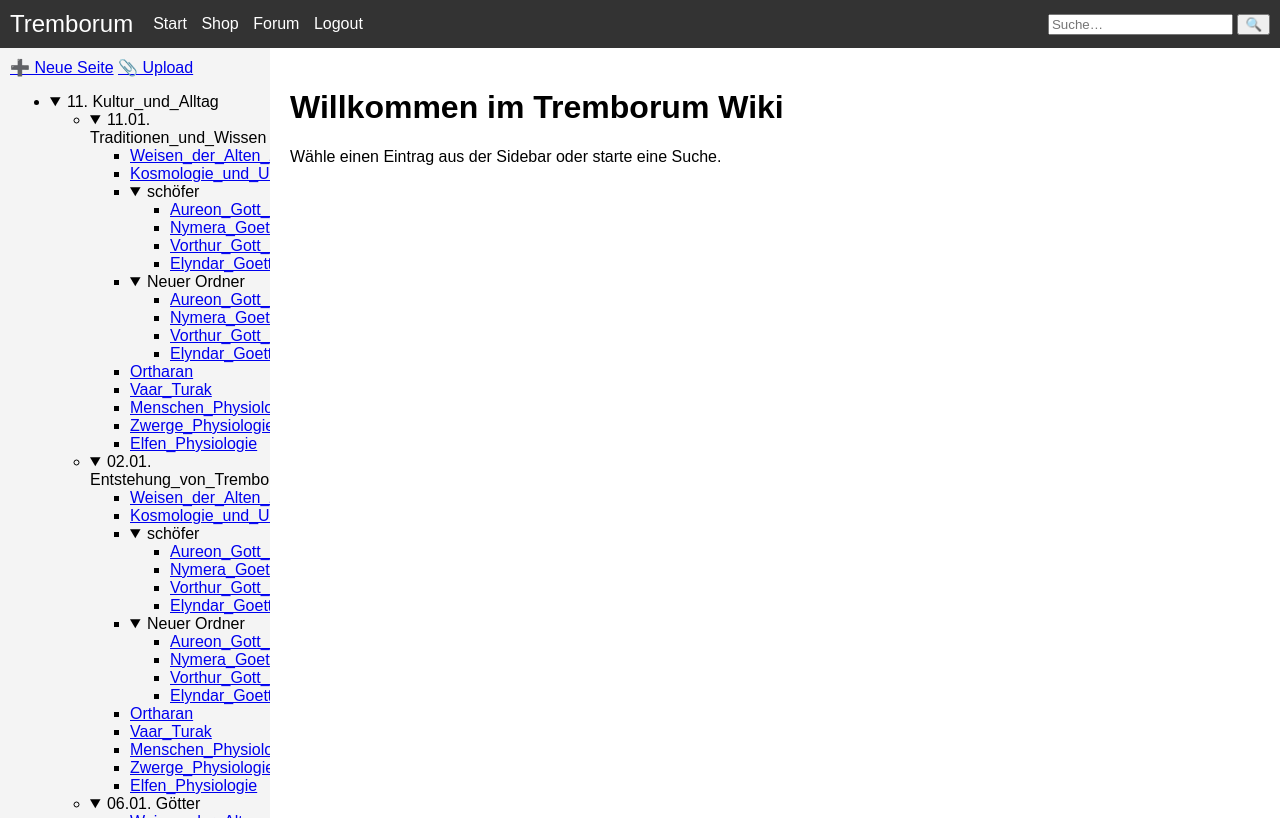
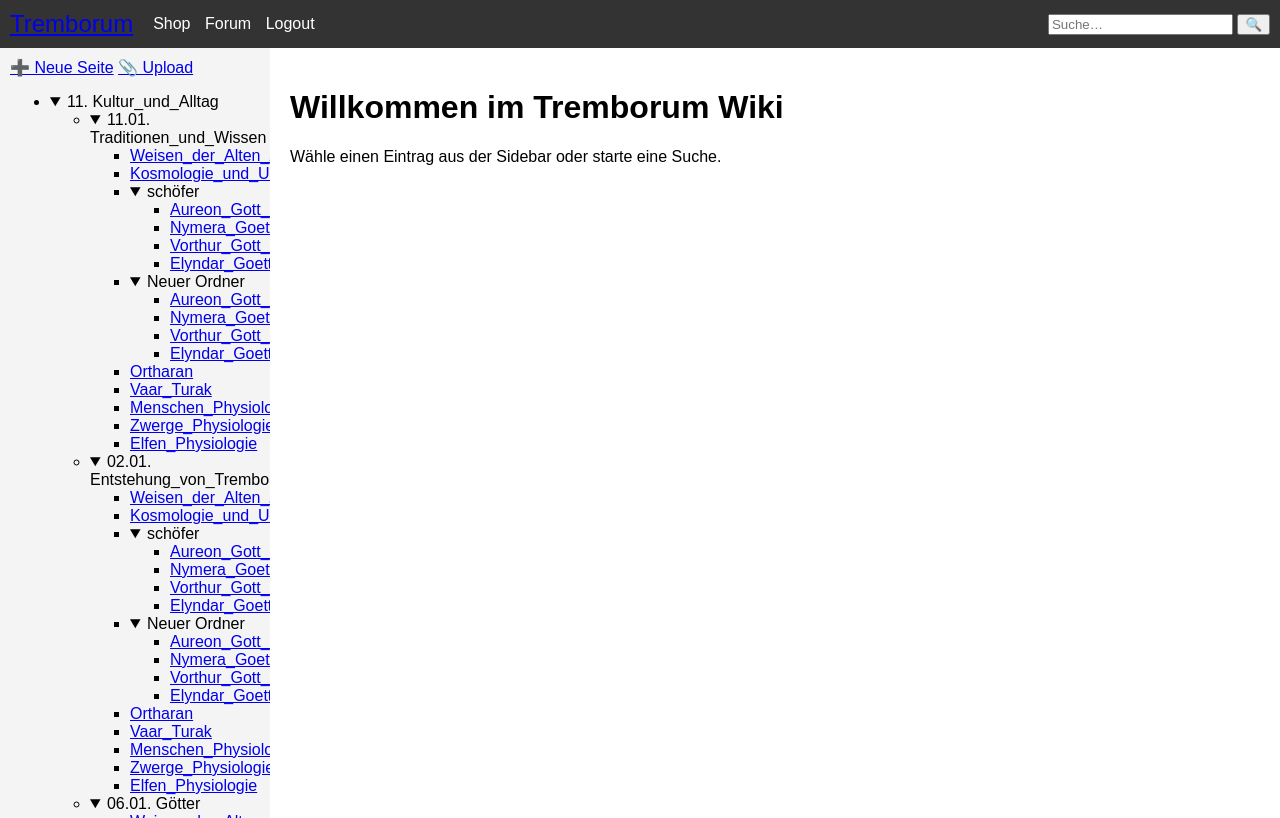
Before and after one commit to tkice1206/Tremborum, a Flask app: page / in a window 1280 px wide. Run offline with Flask 3, Linux system fonts and the light colour scheme; the visitor is signed in with stand-in values (Sample User, id 1).

Commit message:
UI: Titel-Link zu Start, Start-Link entfernt

```diff
--- a/templates/layout.html
+++ b/templates/layout.html
@@ -8,9 +8,10 @@
 </head>
 <body>
   <header>
-    <div class="title">Tremborum</div>
+    <div class="title">
+      <a href="{{ url_for('view_page', page='start') }}">Tremborum</a>
+    </div>
     <nav>
-      <a href="{{ url_for('view_page', page='start') }}">Start</a>
       <a href="{{ url_for('view_page', page='shop') }}">Shop</a>
       <a href="{{ url_for('view_page', page='forum') }}">Forum</a>
       <a href="{{ url_for('logout') }}" class="logout">Logout</a>
```
